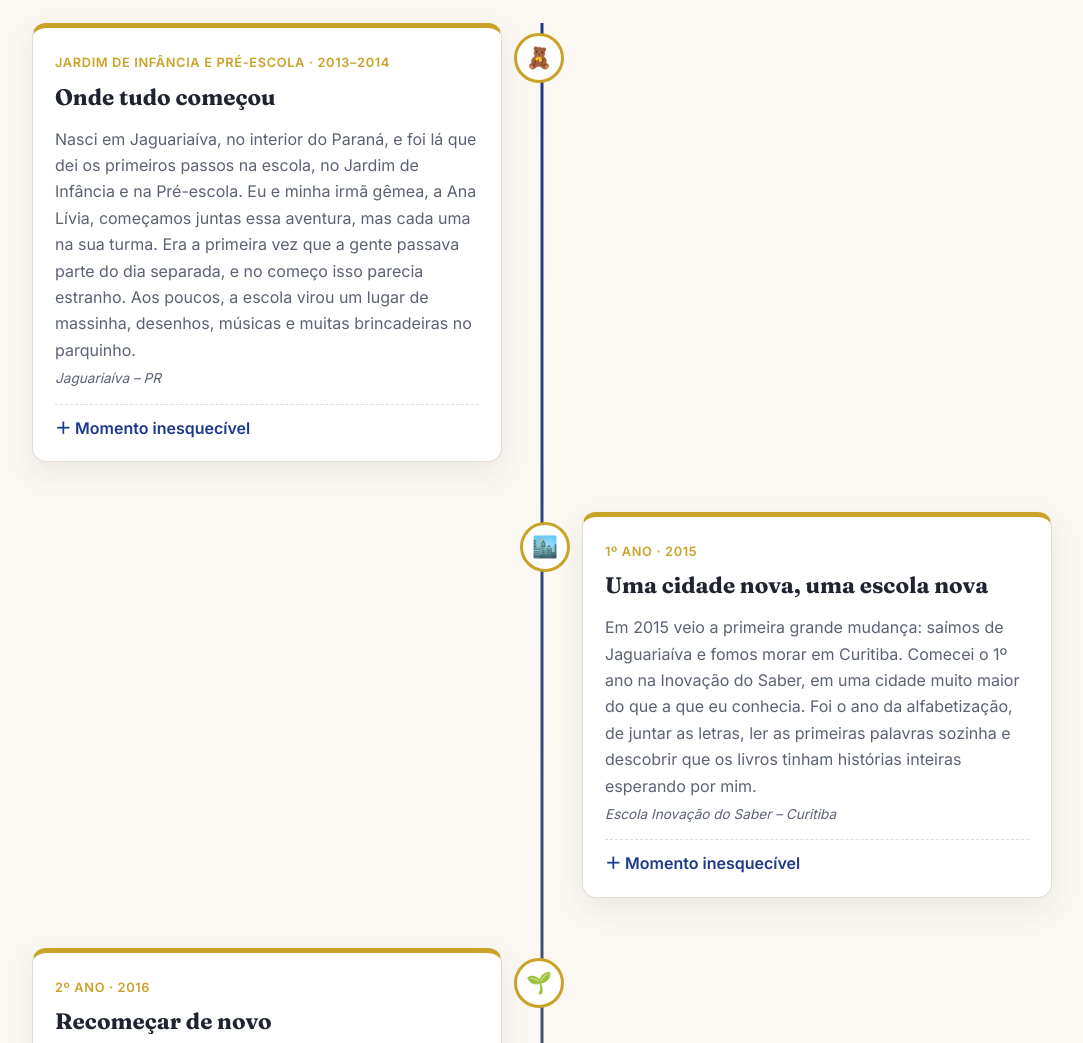
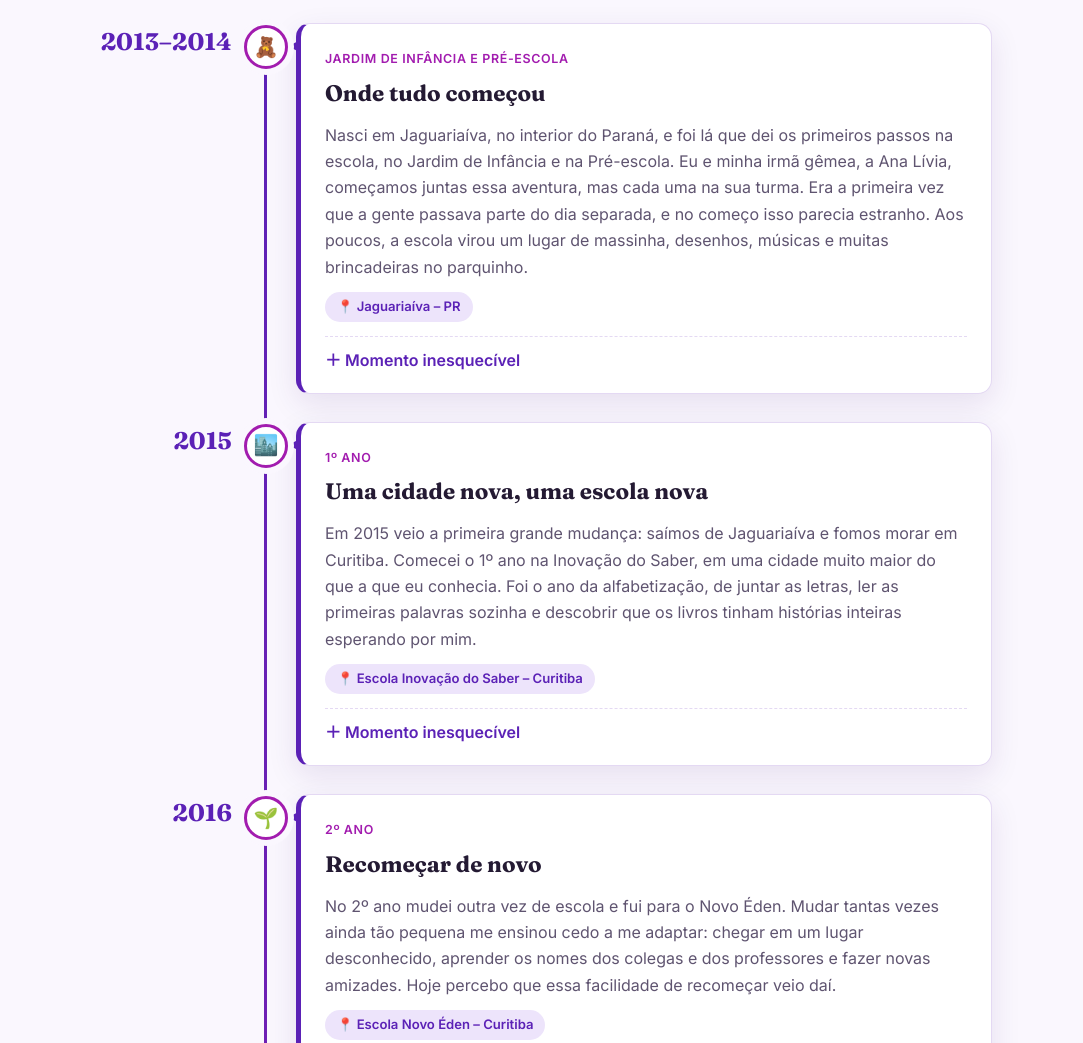
Before and after one commit to castrmari/memorias-escolares, a plain HTML site: page index.html in a window 1280 px wide. Shown: the part 1040-2083 px from the top of the page, without its empty margins (98-1181 px from the left). Drawn offline with Linux system fonts and the light colour scheme.

Commit message:
Tons de roxo e novo estilo da linha do tempo
Co-Authored-By: Claude Opus 5.5 <noreply@anthropic.com>
Claude-Session: https://claude.ai/code/session_01N6rQGfTsbXGRp1xS3bfWLL

```diff
--- a/css/style.css
+++ b/css/style.css
@@ -2,30 +2,32 @@
    VARIÁVEIS DE TEMA (claro e escuro)
    ========================================================= */
 :root {
-  --fundo: #fbf8f3;
-  --fundo-alt: #f1ebe1;
+  --fundo: #faf7fe;
+  --fundo-alt: #f1eafb;
   --superficie: #ffffff;
-  --texto: #1f2430;
-  --texto-suave: #5b6272;
-  --primaria: #1e3a8a;      /* azul formatura */
-  --secundaria: #c9a227;    /* dourado */
-  --borda: #e3dccf;
-  --sombra: 0 10px 30px rgba(31, 36, 48, 0.08);
+  --texto: #241a33;
+  --texto-suave: #5f5470;
+  --primaria: #5b21b6;      /* roxo profundo */
+  --secundaria: #a21caf;    /* roxo-magenta */
+  --lavanda: #ede4fb;       /* roxo bem claro */
+  --borda: #e4d9f3;
+  --sombra: 0 10px 30px rgba(59, 23, 110, 0.10);
   --raio: 14px;
   --fonte-titulo: "Fraunces", Georgia, serif;
   --fonte-texto: "Inter", system-ui, sans-serif;
 }
 
 body.escuro {
-  --fundo: #11151f;
-  --fundo-alt: #171c28;
-  --superficie: #1d2331;
-  --texto: #ecedf1;
-  --texto-suave: #a6acbb;
-  --primaria: #8fb0ff;
-  --secundaria: #e6c25a;
-  --borda: #2c3446;
-  --sombra: 0 10px 30px rgba(0, 0, 0, 0.35);
+  --fundo: #140f1f;
+  --fundo-alt: #1a1429;
+  --superficie: #221a35;
+  --texto: #efe9fa;
+  --texto-suave: #b5a9c9;
+  --primaria: #c4b5fd;
+  --secundaria: #f0abfc;
+  --lavanda: #2e2346;
+  --borda: #362a4f;
+  --sombra: 0 10px 30px rgba(0, 0, 0, 0.4);
 }
 
 /* =========================================================
@@ -128,33 +130,52 @@ button { font: inherit; cursor: pointer; }
 /* =========================================================
    LINHA DO TEMPO
    ========================================================= */
-.linha-tempo { list-style: none; position: relative; }
+.linha-tempo { list-style: none; position: relative; max-width: 900px; margin-inline: auto; }
 .linha-tempo::before {
-  content: ""; position: absolute; left: 50%; top: 0; bottom: 0; width: 3px;
-  background: linear-gradient(var(--primaria), var(--secundaria)); transform: translateX(-50%);
+  content: ""; position: absolute; top: 8px; bottom: 8px; left: 172px; width: 3px; border-radius: 3px;
+  background: linear-gradient(var(--primaria), var(--secundaria));
 }
-.marco { position: relative; width: 50%; padding: 0 40px 50px; }
-.marco:nth-child(odd) { left: 0; }
-.marco:nth-child(even) { left: 50%; }
-.marco::after {
-  content: attr(data-icone); position: absolute; top: 10px; width: 44px; height: 44px;
-  display: grid; place-items: center; font-size: 1.3rem; border-radius: 50%;
-  background: var(--superficie); border: 3px solid var(--secundaria);
+.marco {
+  position: relative; display: grid; grid-template-columns: 140px 1fr; gap: 64px;
+  padding-bottom: 28px;
 }
-.marco:nth-child(odd)::after { right: -22px; }
-.marco:nth-child(even)::after { left: -22px; }
 .marco.oculto { display: none; }
 
+/* Coluna do ano */
+.marco-ano { text-align: right; padding-top: 6px; }
+.marco-ano strong {
+  display: block; font-family: var(--fonte-titulo); font-size: 1.5rem; line-height: 1.1; color: var(--primaria);
+}
+.marco-ano span { font-size: .8rem; color: var(--texto-suave); }
+
+/* Ícone sobre a linha */
+.marco-icone {
+  position: absolute; left: 152px; top: 2px; width: 44px; height: 44px; border-radius: 50%;
+  display: grid; place-items: center; font-size: 1.25rem; z-index: 1;
+  background: var(--superficie); border: 3px solid var(--secundaria);
+  box-shadow: 0 0 0 6px var(--fundo);
+}
+
+/* Cartão */
 .marco-card {
-  background: var(--superficie); border: 1px solid var(--borda); border-radius: var(--raio);
-  border-top: 5px solid var(--secundaria);
-  overflow: hidden; box-shadow: var(--sombra);
+  background: var(--superficie); border: 1px solid var(--borda); border-left: 5px solid var(--primaria);
+  border-radius: var(--raio); box-shadow: var(--sombra); position: relative;
+  transition: transform .25s, border-color .25s;
 }
-.marco-corpo { padding: 20px 22px; }
-.marco-periodo { font-size: .8rem; font-weight: 600; letter-spacing: .05em; text-transform: uppercase; color: var(--secundaria); }
+.marco-card:hover { transform: translateX(6px); border-left-color: var(--secundaria); }
+.marco-card::before {
+  content: ""; position: absolute; left: -13px; top: 16px; width: 12px; height: 12px;
+  background: var(--primaria); clip-path: polygon(100% 0, 0 50%, 100% 100%);
+}
+.marco-card:hover::before { background: var(--secundaria); }
+.marco-corpo { padding: 20px 24px; }
+.marco-periodo { font-size: .78rem; font-weight: 600; letter-spacing: .05em; text-transform: uppercase; color: var(--secundaria); }
 .marco-corpo h3 { font-family: var(--fonte-titulo); font-size: 1.4rem; margin: 4px 0 10px; }
 .marco-corpo p { color: var(--texto-suave); }
-.marco-escola { font-size: .85rem; margin-top: 4px; color: var(--texto-suave); font-style: italic; }
+.marco-escola {
+  display: inline-block; margin-top: 12px; padding: 4px 12px; border-radius: 999px;
+  background: var(--lavanda); color: var(--primaria); font-size: .82rem; font-weight: 600;
+}
 
 /* Sanfona "Momento inesquecível" */
 .sanfona { margin-top: 14px; border-top: 1px dashed var(--borda); padding-top: 10px; }
@@ -253,9 +274,12 @@ button { font: inherit; cursor: pointer; }
   }
   .nav-links.aberto { display: flex; }
 
-  .linha-tempo::before { left: 20px; }
-  .marco, .marco:nth-child(even) { width: 100%; left: 0; padding: 0 0 40px 60px; }
-  .marco:nth-child(odd)::after, .marco:nth-child(even)::after { left: -2px; right: auto; }
+  .linha-tempo::before { left: 21px; }
+  .marco { grid-template-columns: 1fr; gap: 8px; padding-left: 62px; }
+  .marco-ano { text-align: left; padding-top: 8px; }
+  .marco-ano strong { display: inline; font-size: 1.25rem; margin-right: 8px; }
+  .marco-icone { left: 0; }
+  .marco-card::before { display: none; }
 }
 
 @media (prefers-reduced-motion: reduce) {
--- a/js/script.js
+++ b/js/script.js
@@ -38,21 +38,27 @@ $$(".nav-links a").forEach((link) => link.addEventListener("click", () => navLin
    MEMÓRIAS — linha do tempo
    ========================================================= */
 const linhaTempo = $("#linhaTempo");
-linhaTempo.innerHTML = MEMORIAS.map((m) => `
-  <li class="marco revelar" data-etapa="${m.etapa}" data-icone="${m.icone}">
+linhaTempo.innerHTML = MEMORIAS.map((m) => {
+  // "1º ano · 2015" → série = "1º ano", ano = "2015"
+  const [serie, ano] = m.periodo.split(" · ");
+  return `
+  <li class="marco revelar" data-etapa="${m.etapa}">
+    <div class="marco-ano"><strong>${ano || ""}</strong></div>
+    <span class="marco-icone" aria-hidden="true">${m.icone}</span>
     <div class="marco-card">
       <div class="marco-corpo">
-        <span class="marco-periodo">${m.periodo}</span>
+        <span class="marco-periodo">${serie}</span>
         <h3>${m.titulo}</h3>
         <p>${m.texto}</p>
-        <p class="marco-escola">${m.escola}</p>
+        <span class="marco-escola">📍 ${m.escola}</span>
         <details class="sanfona">
           <summary>Momento inesquecível</summary>
           <p>${m.momento}</p>
         </details>
       </div>
     </div>
-  </li>`).join("");
+  </li>`;
+}).join("");
 
 // Filtro por etapa
 $$("#filtrosEtapa .filtro").forEach((botao) => {
@@ -209,7 +215,7 @@ let pedacos = [];
 function soltarConfete() {
   canvas.width = window.innerWidth;
   canvas.height = window.innerHeight;
-  const cores = ["#1e3a8a", "#c9a227", "#e11d48", "#16a34a", "#7c3aed", "#f97316"];
+  const cores = ["#5b21b6", "#7c3aed", "#a855f7", "#c084fc", "#a21caf", "#e9d5ff"];
   pedacos = Array.from({ length: 180 }, () => ({
     x: Math.random() * canvas.width,
     y: Math.random() * -canvas.height,
```
Also changed, not shown: 1 other file.
